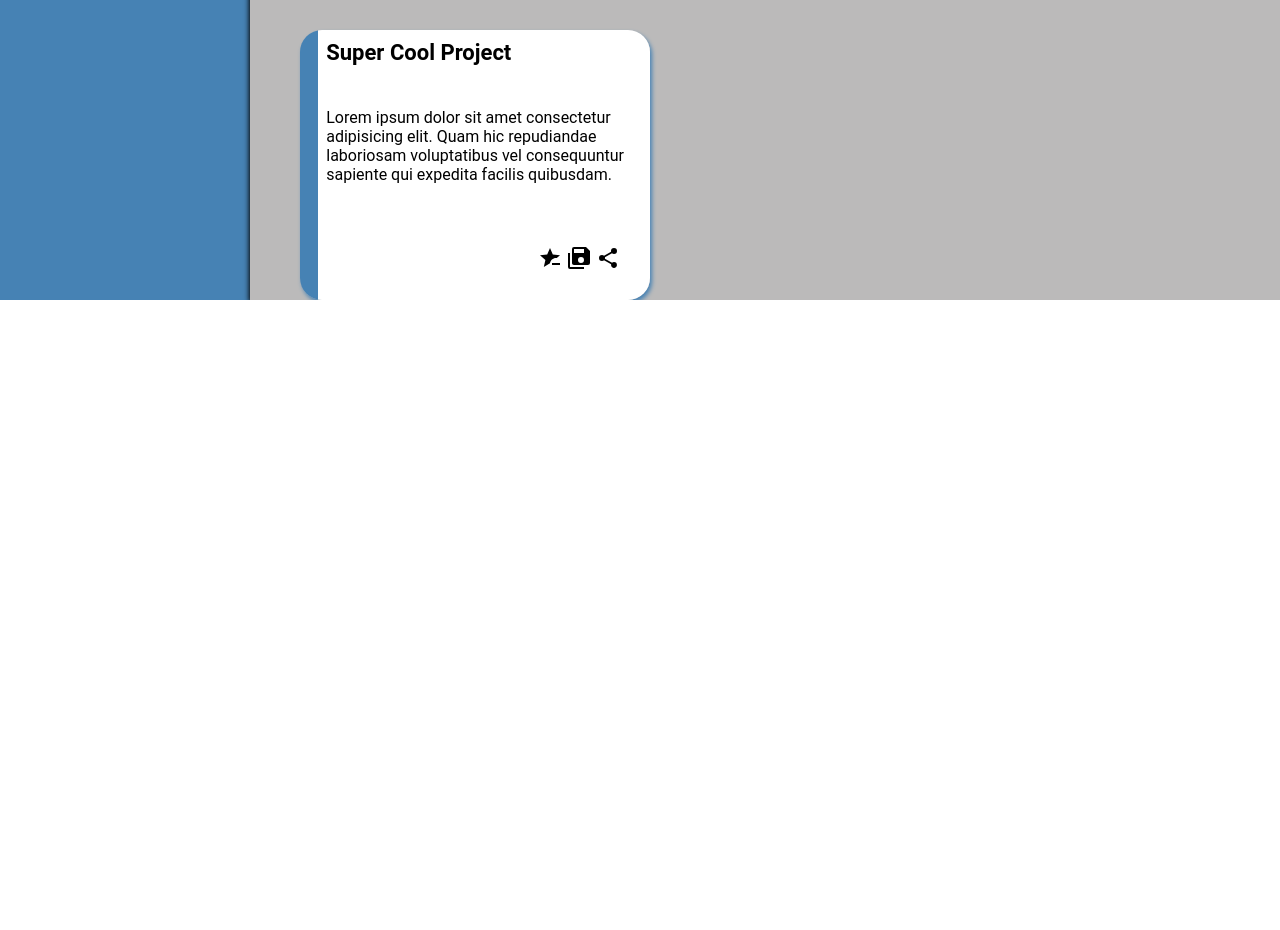
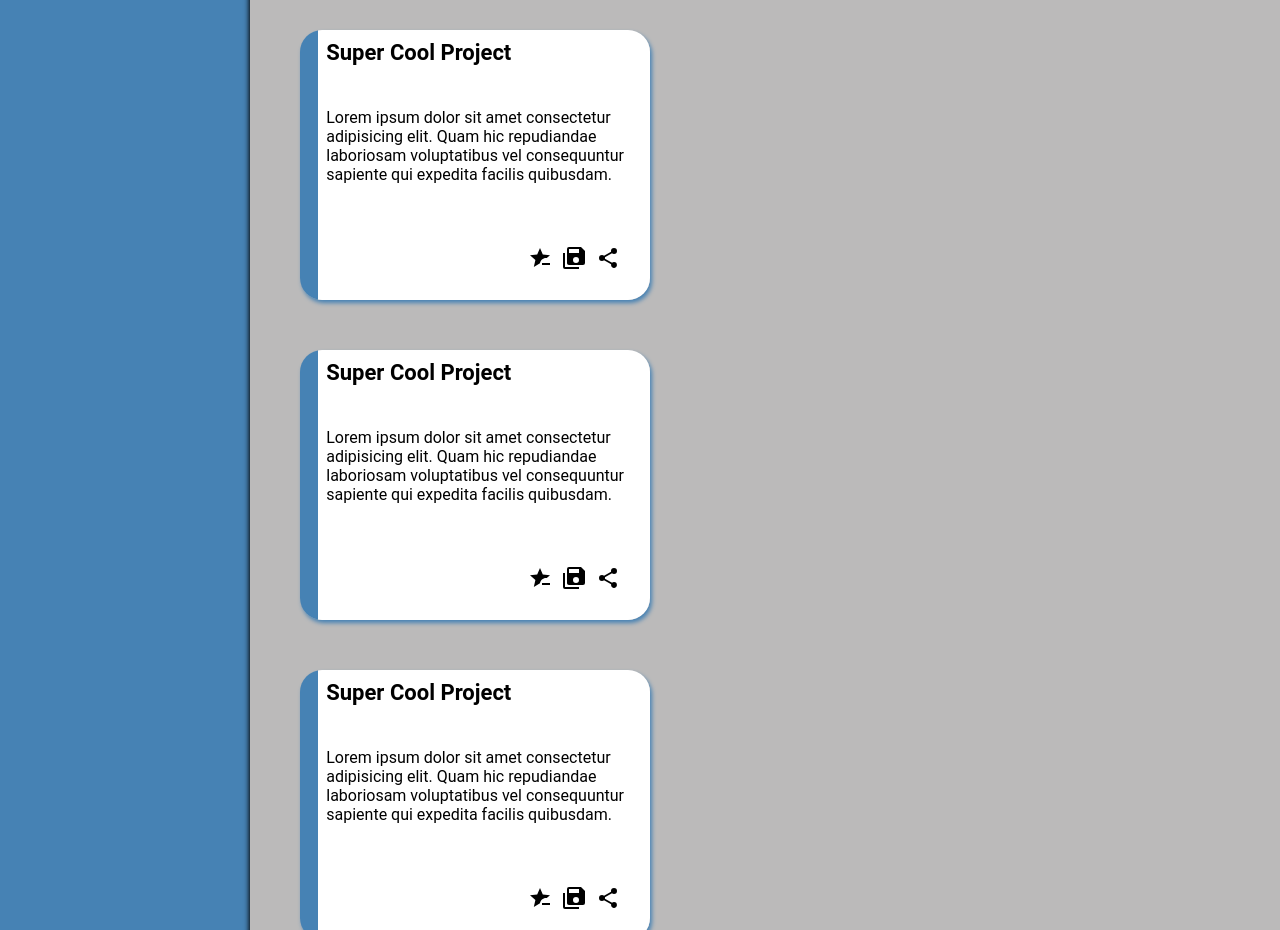
Before and after one commit to jMorton95/TOP_AdminDashboard, a plain HTML site: page index.html in a window 1280 px wide. Shown: the part 1870-2800 px from the top of the page. Before the commit the page ends 2170 px from the top, so only its background shows below. Drawn offline with Linux system fonts and the light colour scheme.

Commit message:
Small Touches. Added more projects

```diff
--- a/index.html
+++ b/index.html
@@ -173,8 +173,36 @@
                         <img src="images/share.svg" class="share">
                     </div>
                 </div>
+
+                <div class="project">
+                    <div class="titleLayer">
+                        <h5>Super Cool Project</h5>
+                        <p>Lorem ipsum dolor sit amet consectetur adipisicing elit. Quam hic repudiandae laboriosam voluptatibus vel consequuntur sapiente qui expedita facilis quibusdam.</p>
+                    </div>
+                    <div class="projectButtons">
+                        <img src="images/favourite.svg" class="favourite">
+                        <img src="images/watch.svg" class="watch">
+                        <img src="images/share.svg" class="share">
+                    </div>
+                </div>
+
+                <div class="project">
+                    <div class="titleLayer">
+                        <h5>Super Cool Project</h5>
+                        <p>Lorem ipsum dolor sit amet consectetur adipisicing elit. Quam hic repudiandae laboriosam voluptatibus vel consequuntur sapiente qui expedita facilis quibusdam.</p>
+                    </div>
+                    <div class="projectButtons">
+                        <img src="images/favourite.svg" class="favourite">
+                        <img src="images/watch.svg" class="watch">
+                        <img src="images/share.svg" class="share">
+                    </div>
+                </div>
             </div>
+
+
         </div>
+
+
 
         <div class="rightContent">
             <h5>Announcements</h5>
--- a/style.css
+++ b/style.css
@@ -66,10 +66,13 @@ li{
 .searchBar{
     /*Control Search Bar position and appearance*/
     border-radius: 24px;
-    border: 1px solid grey;
     height: 25px;
     text-align: center;
+    border: none;
+    box-shadow: 1px 2px 2px steelblue;
     grid-column: 3 / 4;
+    background-color: rgba(70, 131, 180, 0.514);
+    color: black;
 }
 
 .userPicture{
@@ -173,9 +176,6 @@ li{
 
 
 /*ALL CONTENT BOX SELECTORS*/
-.content *{
-
-}
 .content{
     background-color: rgb(187, 186, 186);
     grid-area: 2 / 2 / end / end;
@@ -214,7 +214,7 @@ li{
 }
 .projectButtons{
     grid-template-columns: repeat(3, 1fr);
-    gap: 5px;
+    gap: 10px;
     justify-self: end;
     padding: 20px 20px 20px 0px;
 }
```
